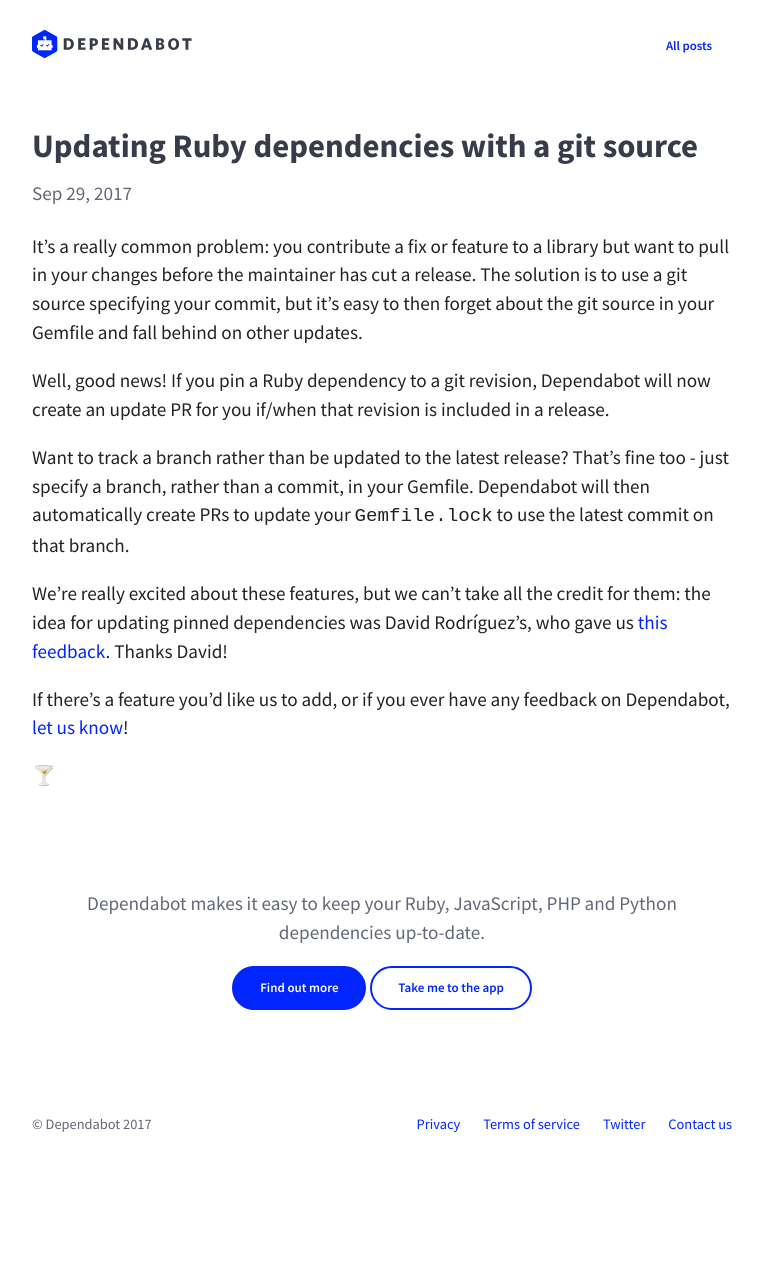
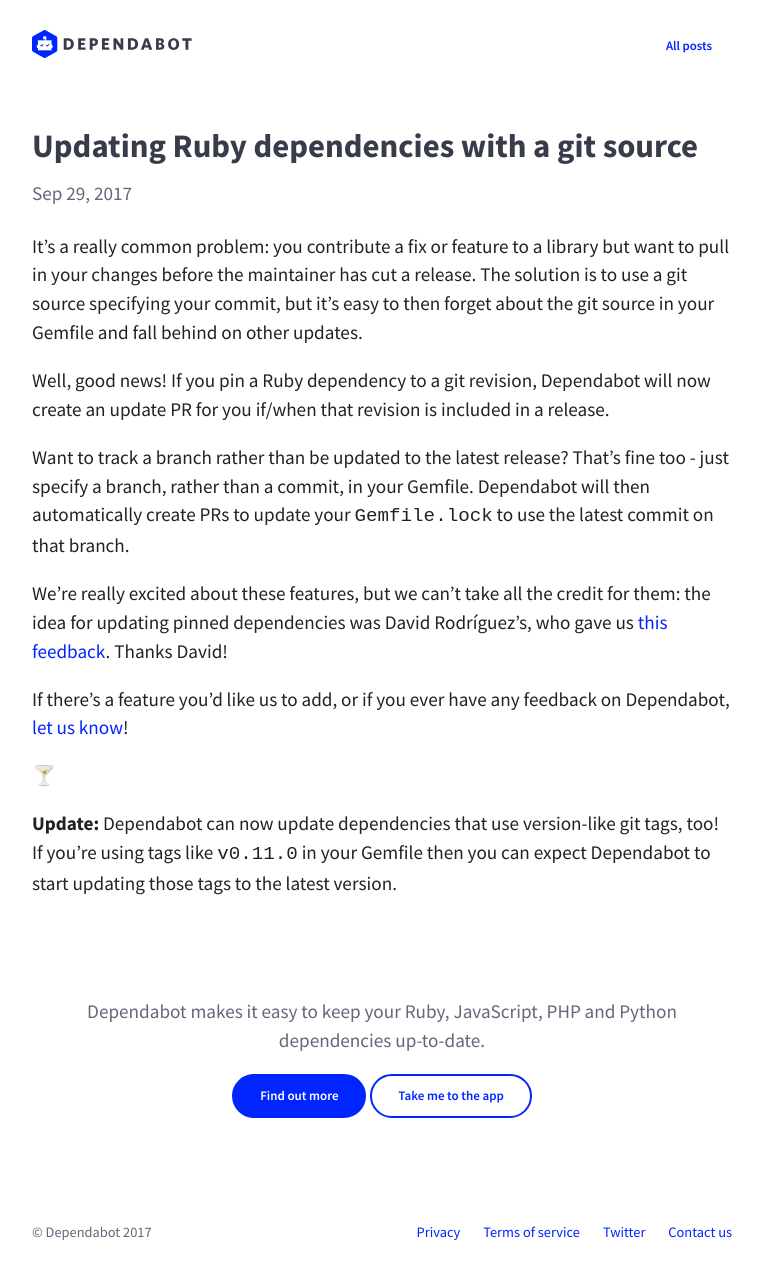
Before and after one commit to desenvolvedorIcotrade/App.bot, a Jekyll site: the page built from blog/_posts/2017-09-29-ruby-dependencies-with-a-git-source.md, in a window 1280 px wide. Shown: the whole page, without its empty margins (258-1021 px from the left). Built offline with Jekyll 4.4.1, drawn with Linux system fonts in a browser that asks for light colours; nearby versions of some CDN libraries; before the commit the page ends 1169 px from its top, so only the background shows below that.

Commit message:
Add addendum to git source post

```diff
--- a/blog/_posts/2017-09-29-ruby-dependencies-with-a-git-source.md
+++ b/blog/_posts/2017-09-29-ruby-dependencies-with-a-git-source.md
@@ -26,5 +26,9 @@
 
 🍸
 
+**Update:** Dependabot can now update dependencies that use version-like git
+tags, too! If you're using tags like `v0.11.0` in your Gemfile then you can
+expect Dependabot to start updating those tags to the latest version.
+
 [feedback-request]: https://github.com/dependabot/feedback/issues/23
 [feedback-link]: https://github.com/dependabot/feedback
```
